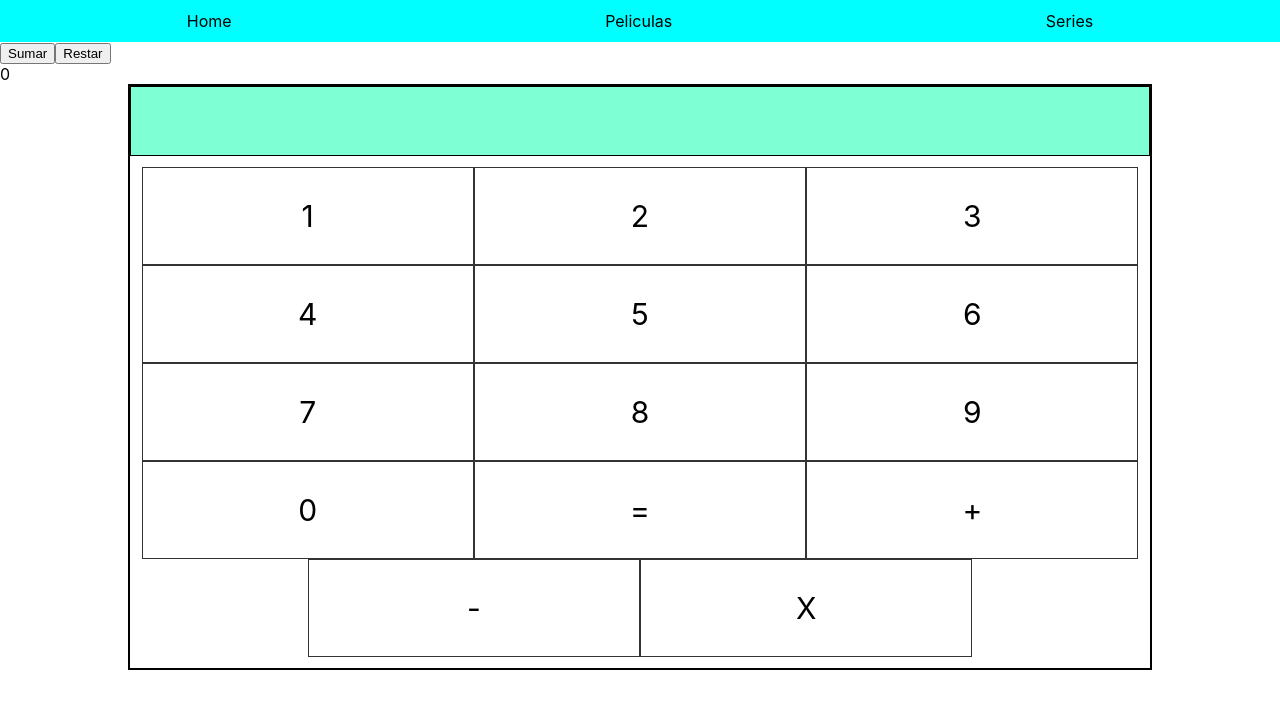
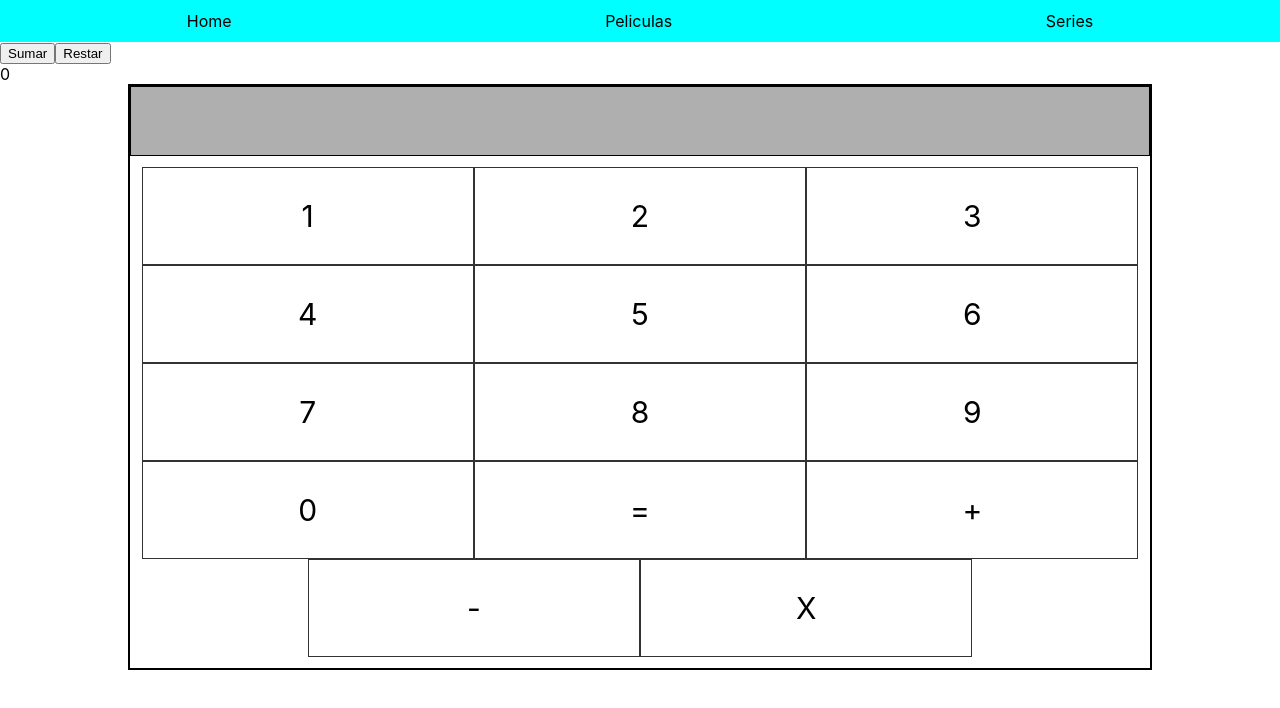
Before and after one commit to juanpabloct/Calculator-react, a React (Create React App) app: page / in a window 1280 px wide. Shown: the top 708 px of the page. Built offline with nearby package versions, Linux system fonts and the light colour scheme.

Commit message:
Se ha cambiado el color  pantalla

```diff
--- a/src/components/Nav/menu.css
+++ b/src/components/Nav/menu.css
@@ -41,7 +41,7 @@
   width: 100%;
   height: 70px;
   border: 1px solid black;
-  background-color: aquamarine;
+  background-color: rgb(175, 175, 175);
   font-size: 40px;
 }
 .teclas {
```
